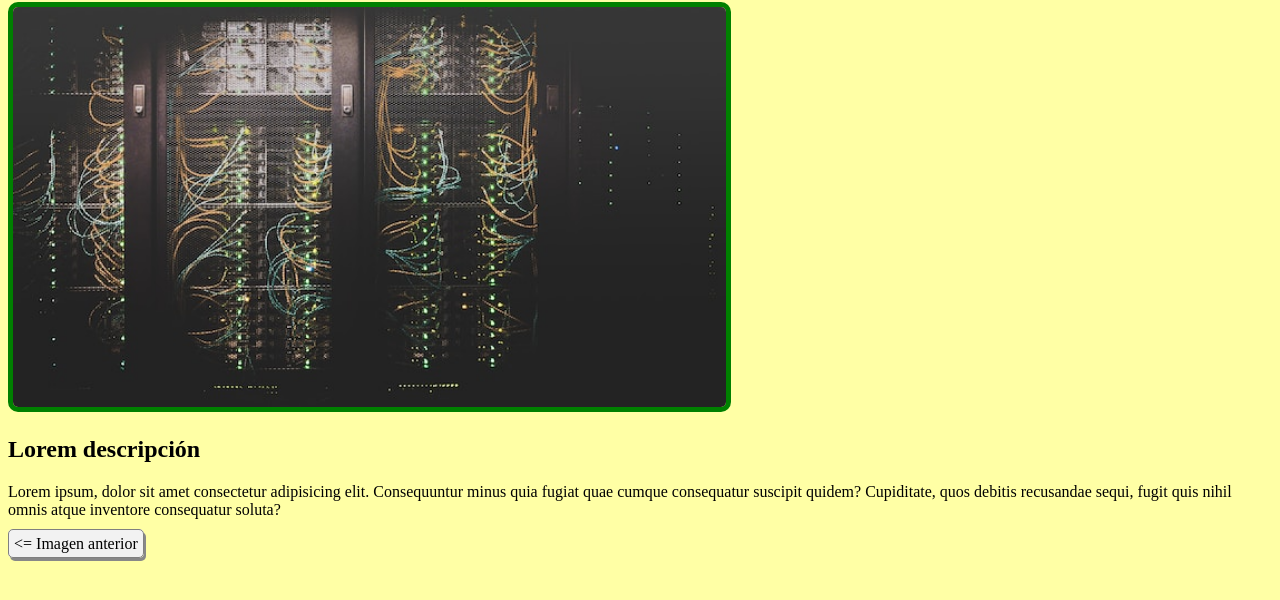
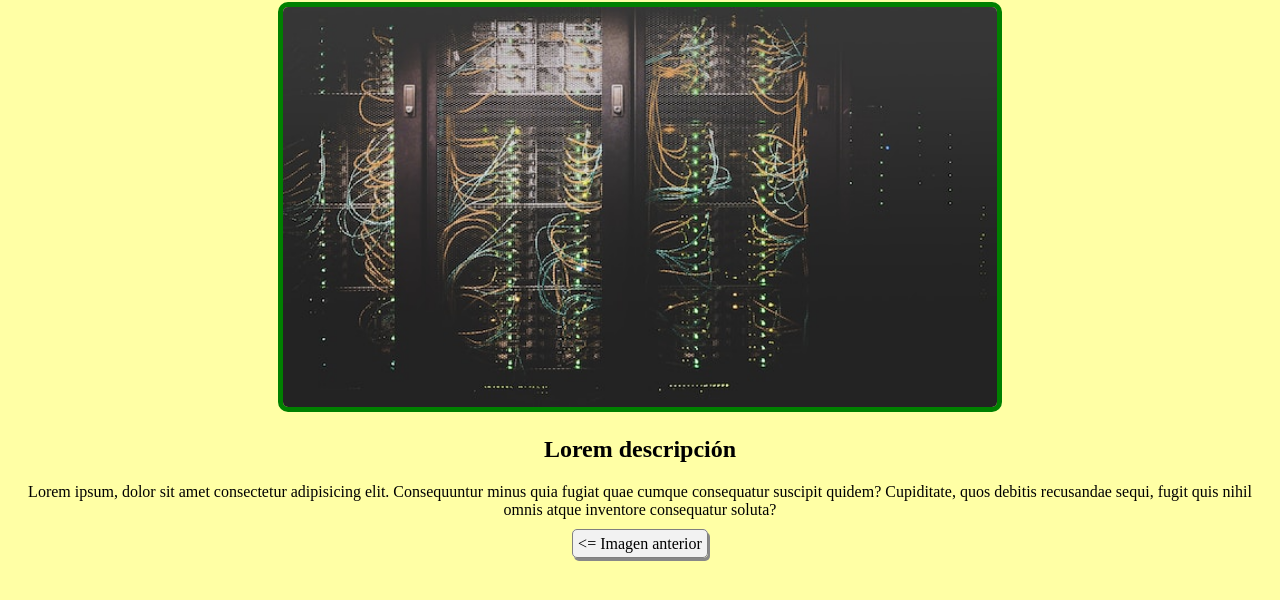
Before and after one commit to nataliamatulis/integrandoalequipo, a plain HTML site: page page2.html in a window 1280 px wide. Shown: the part 78-678 px from the top of the page. Drawn offline with Linux system fonts and the light colour scheme.

Commit message:
CENTRADO DE IMG Y TXT

```diff
--- a/page2.html
+++ b/page2.html
@@ -15,7 +15,7 @@
     <p>Lorem ipsum, dolor sit amet consectetur adipisicing elit. Consequuntur minus quia fugiat quae cumque consequatur
         suscipit quidem? Cupiditate, quos debitis recusandae sequi, fugit quis nihil omnis atque inventore consequatur
         soluta?</p>
-    <a href="page1.html" title="Imagen anterior" class="link-button">&lt;= Imagen anterior</a>
+    <a href="index.html" title="Imagen anterior" class="link-button">&lt;= Imagen anterior</a>
 </body>
 
 </html>
--- a/styles.css
+++ b/styles.css
@@ -1,4 +1,5 @@
 body {
+    text-align: center;
     background-color: rgb(255, 255, 165);
 }
 
```
